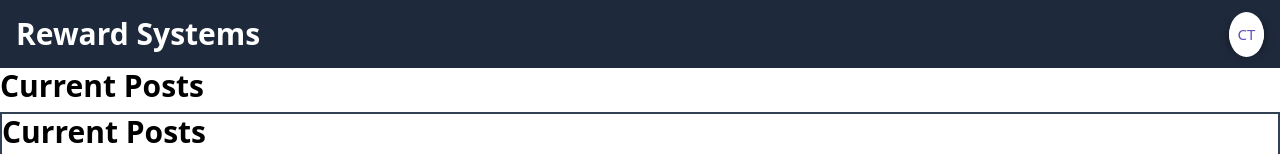
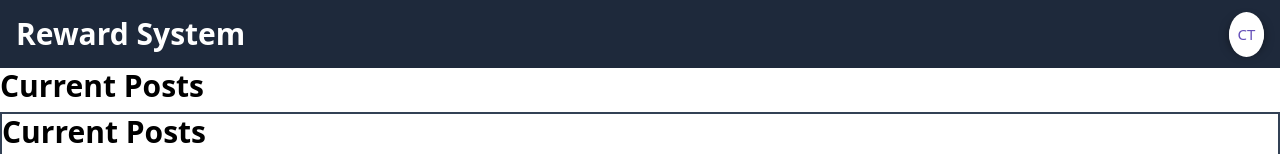
Before and after one commit to Cavein254/rewardsystem, a React (Vite) app in the folder client/: page / in a window 1280 px wide. Shown: the top 154 px of the page. Built offline with nearby package versions, Linux system fonts and the light colour scheme; no server answers.

Commit message:
clean up

```diff
--- a/client/src/components/header/AvatorHeader.tsx
+++ b/client/src/components/header/AvatorHeader.tsx
@@ -1,7 +1,6 @@
 import * as Avatar from '@radix-ui/react-avatar';
 import './styles.css';
 const AvatorHeader = ({img}:{img:string| undefined}) => {
-    console.log(img)
   return (
     <Avatar.Root className="AvatarRoot">
       <Avatar.Image
--- a/client/src/components/header/Header.tsx
+++ b/client/src/components/header/Header.tsx
@@ -6,12 +6,11 @@
 
 const Header = () => {
   const { user } = useContext(AuthContext);
-  console.log(user);
   return (
     <div className="flex flex-row justify-between items-center w-full bg-slate-800 px-4 py-4">
       <div className="">
         <Link to="/">
-          <h1 className="text-3xl font-bold text-white">Reward Systems</h1>
+          <h1 className="text-3xl font-bold text-white">Reward System</h1>
         </Link>
       </div>
       <div>
```
